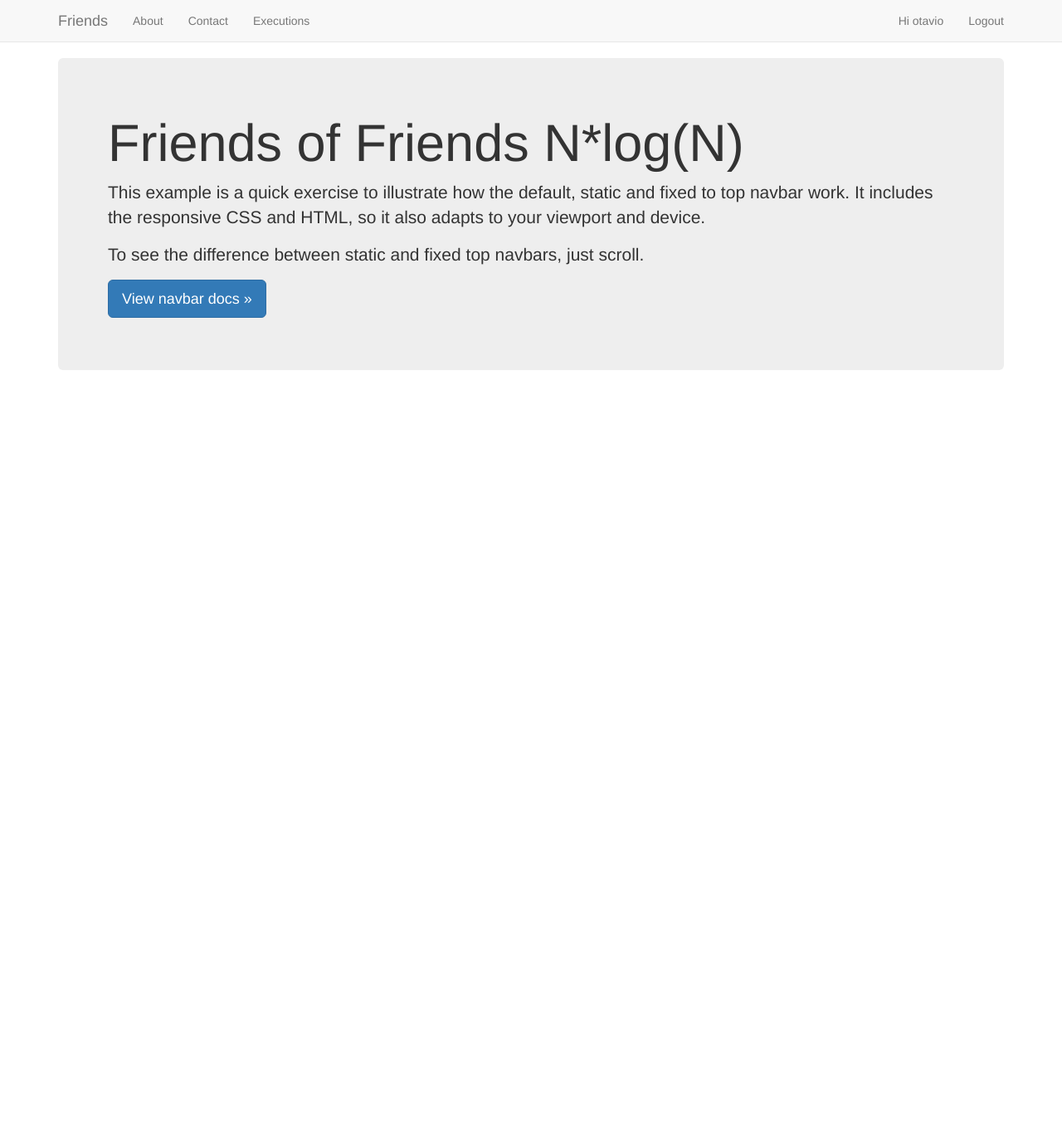
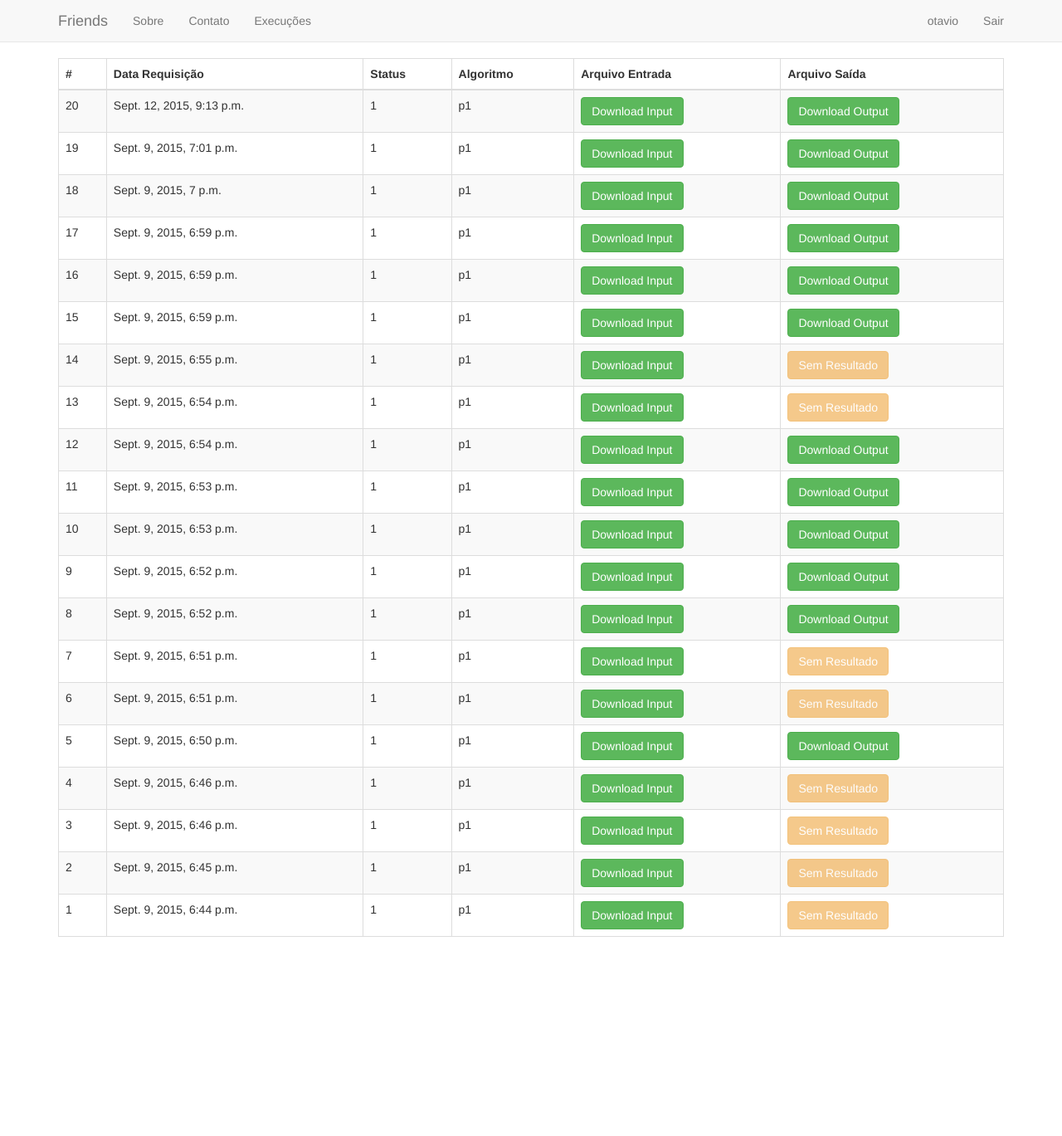
Before and after one commit to Madalosso/TG, a Django app: page / in a window 1280 px wide. Shown: the top 1369 px of the page at 83% size. Run offline with Django 3.2, Linux system fonts and the light colour scheme; a user stored in the database is signed in; data comes from the database, SQL or seed files in the repository; parts of the project's set-up code (start-up, migrations or seed data) failed here and were passed over; some libraries are stand-ins or nearby versions.

Commit message:
Update arquivos

```diff
--- a/Django Proj/webfriends/experiment/forms.py
+++ b/Django Proj/webfriends/experiment/forms.py
@@ -17,11 +17,10 @@ class ExecutionForm(forms.Form):
                                        to_field_name="nameAlg",
                                        )
     opt = forms.CharField(required=False)
-    fileIn = forms.FileField(required=False)
+    FileIn = forms.FileField(required=False)
 
 
 class ContactForm(forms.Form):
     nome = forms.CharField()
     email = forms.EmailField()
     mensagem = forms.CharField()
-    arquivo = forms.FileField(required=False)
--- a/Django Proj/webfriends/experiment/models.py
+++ b/Django Proj/webfriends/experiment/models.py
@@ -51,4 +51,4 @@ class Execution(models.Model):
     outputFile = models.FileField(upload_to=user_directory_path_out, null=True)
 
     def __unicode__(self):
-        return self.request_by.nickname
+        return self.request_by.nickname  # arrumar
--- a/Django Proj/webfriends/experiment/views.py
+++ b/Django Proj/webfriends/experiment/views.py
@@ -1,19 +1,20 @@
-from django.shortcuts import render, render_to_response
+from django.shortcuts import render
 from django.views.decorators.csrf import csrf_protect
-from django.http import HttpResponse
+# from django.http import HttpResponse
 from django.template import RequestContext
 from django.conf import settings
 from django.core.mail import send_mail
 from django.contrib.auth.models import User
 from experiment.forms import ExecutionForm, ContactForm
-from experiment.models import Execution, UsuarioFriends, Algorithms
-from django.core.files import File
-import os
+from experiment.models import Execution, Algorithms
+from django.http import HttpResponseRedirect
+from django.http import HttpResponse
+from django.core.urlresolvers import reverse
+# from django.core.files import File
 
+# tasks
+from .tasks import RunExperiment
 
-# registration custom imports
-from registration.views import RegistrationView
-from registration.models import RegistrationProfile
 
 # jsonview - Crispy validation
 from jsonview.decorators import json_view
@@ -22,11 +23,52 @@ from crispy_forms.helper import FormHelper
 
 
 def home(request):
-    title = "Home %s" % (request.user)
-    context = {
-        "title": title
-    }
-    return render(request, "home.html", context)
+    if not request.user.is_authenticated():
+        title = "Welcome"
+        context = {
+            "title": title
+        }
+        return render(request, "welcome.html", context)
+    else:
+        title = "Welcome %s" % request.user
+        # print(request.user.id)
+        executionsUser = Execution.objects.filter(
+            request_by__usuario__id=request.user.id).order_by('-id')
+        # print executionsUser
+        data = executionsUser
+        context = {
+            "title": title,
+            "data": data,
+        }
+        return render(request, "home.html", context)
+
+
+def downloadInputFile(request):
+    expId = request.GET.get('id')
+    execution = Execution.objects.get(pk=expId)
+    if (execution.request_by.usuario.id == request.user.id):
+        print execution.inputFile.url
+        print "Autorizado"
+        response = HttpResponse(execution.inputFile, content_type='application/force-download')
+        response['Content-Disposition'] = 'attachment; filename="entrada-Experimento-'+str(expId)+'"'
+        return response
+    print "Nao autorizado"
+    # criar alerta
+    return HttpResponseRedirect(reverse('home'))
+
+
+def downloadOutputFile(request):
+    expId = request.GET.get('id')
+    execution = Execution.objects.get(pk=expId)
+    if (execution.request_by.usuario.id == request.user.id):
+        print execution.outputFile.url
+        print "Autorizado"
+        response = HttpResponse(execution.outputFile, content_type='application/force-download')
+        response['Content-Disposition'] = 'attachment; filename="Resultado-Experimento-'+str(expId)+'"'
+        return response
+    print "Nao autorizado"
+    # criar alerta
+    return HttpResponseRedirect(reverse('home'))
 
 
 def contact(request):
@@ -46,6 +88,7 @@ def contact(request):
         "form": form,
     }
     return render(request, "contact.html", context)
+
 
 # ajax
 
@@ -74,7 +117,6 @@ def checkForm(request):
 @csrf_protect
 def experiments(request):
     if request.method == 'POST':
-        print settings.BASE_DIR
         form = ExecutionForm(request.POST, request.FILES or None)
         if not form.is_valid():
             title = "Experiments %s" % (request.user)
@@ -84,7 +126,6 @@ def experiments(request):
                 'title': title
             }
             return render(request, "experiments.html", context)
-
         opt = request.POST.get('opt')
         algorithm = request.POST.get('Algorithm')
         d_User = User.objects.get(username=request.user)
@@ -95,31 +136,38 @@ def experiments(request):
             opt=opt,  # very tenso
         )
         execution.save()
-        fileIn = request.FILES["fileIn"]
-        execution.inputFile = fileIn
-        execution.save()
-        queryInputFile = (
-            settings.MEDIA_ROOT +
-            execution.inputFile.name.replace('./', '/')
-        ).replace(' ', '\ ')
-        queryOutputFile = queryInputFile
-        queryOutputFile = queryOutputFile.replace('input', 'output')
-        print "QUERY OYT : " + queryOutputFile
-        query = alg.command + ' ' + queryInputFile + '>' + queryOutputFile
-        print query
-        os.system(query)
-        execution.outputFile =queryOutputFile
+        if (request.FILES):
+            print request.FILES
+            fileIn = request.FILES["FileIn"]
+            execution.inputFile = fileIn
+            execution.save()
+            queryInputFile = (
+                settings.MEDIA_ROOT +
+                execution.inputFile.name.replace('./', '/')
+            ).replace(' ', '\ ')
+            queryOutputFile = queryInputFile
+            queryOutputFile = queryOutputFile.replace('input', 'output')
+            print "QUERY OUT : " + queryOutputFile
+            query = alg.command + ' ' + queryInputFile + '>' + queryOutputFile
+            print query
+        else:
+            query = execution.algorithm.command
+        outputFilePath = './users/user_' + \
+            str(execution.request_by.usuario.id) + \
+            '/' + str(execution.id) + '/output'
+        print(outputFilePath)
+        teste = RunExperiment.delay(query, execution, outputFilePath)
+        print teste.status
+        # RunExperiment.apply_async(
+        #     args=[query, execution, outputFilePath], kwargs={}, countdown=60)
+        # RunExperiment.delay(query, execution, outputFilePath)
+        # os.system(query)
+        # execution.outputFile = queryOutputFile
         execution.save()
         title = "Experiments %s" % (request.user)
-        cont = {
-            "title": title,
-            "form": form
-        }
-        # cont['success'] = True
-        # cont['form_html'] = ExecutionForm(request.POST or None)
-        # return
-        # return cont
-        return render(request, "experiments.html", cont)
+        # cont = {"title": title, "form": form}
+        return HttpResponseRedirect(reverse('home'))
+        # return render(request, "experiments.html", cont)
     form = ExecutionForm(request.POST or None)
     title = "Experiments %s" % (request.user)
     context = {
--- a/Django Proj/webfriends/templates/experiments.html
+++ b/Django Proj/webfriends/templates/experiments.html
@@ -23,6 +23,6 @@
 		  	</div>
 		</div>
 	{%else%}
-		Please login to execute
+		Faça o login para prosseguir
 	{%endif%}
 {%endblock%}
--- a/Django Proj/webfriends/templates/home.html
+++ b/Django Proj/webfriends/templates/home.html
@@ -1,27 +1,47 @@
 {%extends "base.html" %}
 
 {% load crispy_forms_tags %}
+        {% load staticfiles %}
 
 {% block head_title%}{{title}}{%endblock%}
-
+{#
 {% block jumbotron%}
-  <!-- Main component for a primary marketing message or call to action -->
-      <div class="jumbotron">
-        <h1>Friends of Friends N*log(N)</h1>
-        <p>This example is a quick exercise to illustrate how the default, static and fixed to top navbar work. It includes the responsive CSS and HTML, so it also adapts to your viewport and device.</p>
-        <p>To see the difference between static and fixed top navbars, just scroll.</p>
-        <p>
-          <a class="btn btn-lg btn-primary" href="{% url 'about' %}" role="button">View navbar docs &raquo;</a>
-        </p>
-      </div>
-{%endblock%}
-
+{%endblock%} #}
 {%block content%}
 <div class="row">
-  <div class = "col-sm-6 col-md-3">
-
+  <div class = "col-sm-12 col-md-12">
+  {# {% if data == None %} #}
+    <table class="table table-striped table-bordered">
+        <thead><th>#</th><th>Data Requisição</th><th>Status</th><th>Algoritmo</th><th>Arquivo Entrada</th><th>Arquivo Saída</th></thead>
+        <tbody>
+        {%for exp in data%}
+        <tr>
+          <td>{{exp.id}}</td>
+          <td>{{exp.date_requisition}}</td>
+          <td>{{exp.status}}</td>
+          <td>{{exp.algorithm}}</td>
+          <td>
+          {% if exp.inputFile%}
+          <a  href="{% url 'downloadInputFile'%}?id={{exp.id}}"><button type="button" class="btn btn-success">Download Input</button></a>
+          {% else %}
+          <button type="button" class="btn btn-warning disabled">Sem Entrada</button>
+          {% endif %}
+          </td>
+          <td>
+          {% if exp.outputFile%}
+          <a  href="{% url 'downloadOutputFile'%}?id={{exp.id}}"><button type="button" class="btn btn-success">Download Output</button></a>
+          {% else %}
+          <button type="button" class="btn btn-warning disabled">Sem Resultado</button>
+          {% endif %}
+          </td>
+        </tr>
+        {% endfor %}
+        </tbody>
+    </table>
+  {# {% else %} #}
+    {# <p1>Você não possui experimentos</p1> #}
+  {# {% endif %} #}
 
   </div>
 </div>
-
 {%endblock%}
--- a/Django Proj/webfriends/templates/navbar.html
+++ b/Django Proj/webfriends/templates/navbar.html
@@ -12,19 +12,19 @@
         </div>
         <div id="navbar" class="navbar-collapse collapse">
           <ul class="nav navbar-nav">
-            <li><a href="{% url 'about' %}">About</a></li>
-            <li><a href="{% url 'contact' %}">Contact</a></li>
+            <li><a href="{% url 'about' %}">Sobre</a></li>
+            <li><a href="{% url 'contact' %}">Contato</a></li>
             {% if request.user.is_authenticated %}
-              <li><a href="{% url 'exp' %}">Executions</a></li>
+              <li><a href="{% url 'exp' %}">Execuções</a></li>
             {%endif%}
           </ul>
 
           <ul class="nav navbar-nav navbar-right">
           {% if request.user.is_authenticated %}
-            <li><a>Hi {{user}}</a></li>
-            <li><a href="{% url 'auth_logout' %}">Logout</a></li>
+            <li><a>{{user}}</a></li>
+            <li><a href="{% url 'auth_logout' %}">Sair</a></li>
           {%else%}
-            <li class="active"><a href="{% url 'registration_register' %}">Register</a></li>
+            <li class="active"><a href="{% url 'registration_register' %}">Registrar</a></li>
           {%endif%}
           </ul>
 
@@ -36,7 +36,7 @@
             <div class="form-group">
               <input type='password' class='form-control' name='password' placeholder='Password'>
             </div>
-            <button type="submit" class="btn btn-default">Login</button>
+            <button type="submit" class="btn btn-default">Entrar</button>
           </form>
           {%endif%}
         </div><!--/.nav-collapse -->
--- a/Django Proj/webfriends/webfriends/__init__.py
+++ b/Django Proj/webfriends/webfriends/__init__.py
@@ -0,0 +1,5 @@
+from __future__ import absolute_import
+
+# This will make sure the app is always imported when
+# Django starts so that shared_task will use this app.
+from .celery import app as celery_app
--- a/Django Proj/webfriends/webfriends/urls.py
+++ b/Django Proj/webfriends/webfriends/urls.py
@@ -6,22 +6,30 @@ import regbackend
 
 
 urlpatterns = [
-	#urls experiment
+    # urls experiment
     url(r'^$', 'experiment.views.home', name='home'),
     url(r'^contact/$', 'experiment.views.contact', name='contact'),
-    url(r'^experiments/checkForm$', 'experiment.views.checkForm', name='checkForm'),
+    url(r'^experiments/checkForm$',
+        'experiment.views.checkForm', name='checkForm'),
     url(r'^experiments/$', 'experiment.views.experiments', name='exp'),
+    url(r'^experiments/downloadInputFile', 'experiment.views.downloadInputFile',
+        name='downloadInputFile'),
+    url(r'^experiments/downloadOutputFile', 'experiment.views.downloadOutputFile',
+        name='downloadOutputFile'),
 
 
-	#urls webfriends
+    # urls webfriends
     url(r'^about/$', 'webfriends.views.about', name='about'),
     url(r'^admin/', include(admin.site.urls)),
 
-    #urls register
-    url(r'^accounts/register/', regbackend.MyRegistrationView.as_view() , name='register_custom'),
-	url(r'^accounts/', include('registration.backends.default.urls')),
+    # urls register
+    url(r'^accounts/register/', regbackend.MyRegistrationView.as_view(),
+        name='register_custom'),
+    url(r'^accounts/', include('registration.backends.default.urls')),
 ]
 
 if settings.DEBUG:
-	urlpatterns+= static(settings.STATIC_URL, document_root=settings.STATIC_ROOT)
-	urlpatterns+= static(settings.MEDIA_URL, document_root=settings.MEDIA_ROOT)
+    urlpatterns += static(settings.STATIC_URL,
+                          document_root=settings.STATIC_ROOT)
+    urlpatterns += static(settings.MEDIA_URL,
+                          document_root=settings.MEDIA_ROOT)
```
Also changed, not shown: Django Proj/webfriends/templates/base.html (+4 -4 lines), Django Proj/webfriends/templates/welcome.html (added, +27 -0 lines), Django Proj/webfriends/webfriends/settings.py (+13 -3 lines), 1 other file.
